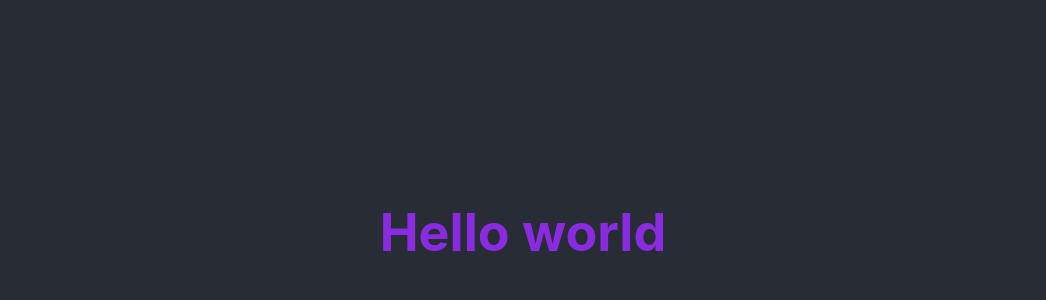
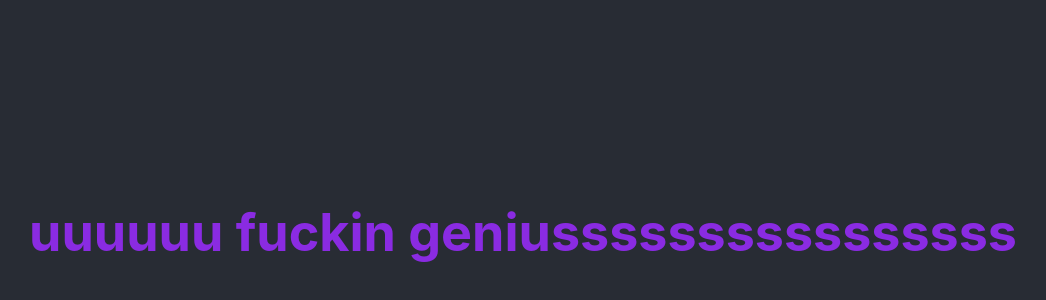
Before and after one commit to danamar2000/Portfolio-website, a React (Create React App) app: page / in a window 1280 px wide. Shown: the part 168-468 px from the top of the page, without its empty margins (117-1163 px from the left). Built offline with nearby package versions, Linux system fonts and the light colour scheme.

Commit message:
second commit

```diff
--- a/src/dan.js
+++ b/src/dan.js
@@ -4,7 +4,7 @@ function Dan() {
   return (
     <div className="App">
       <header className="App-header">
-      <h1>Hello world</h1>
+      <h1>uuuuuu fuckin geniussssssssssssssss</h1>
       </header>
     </div>
   );
```
Also changed, not shown: 2 other files (tests, documents, lock files or other folders).
